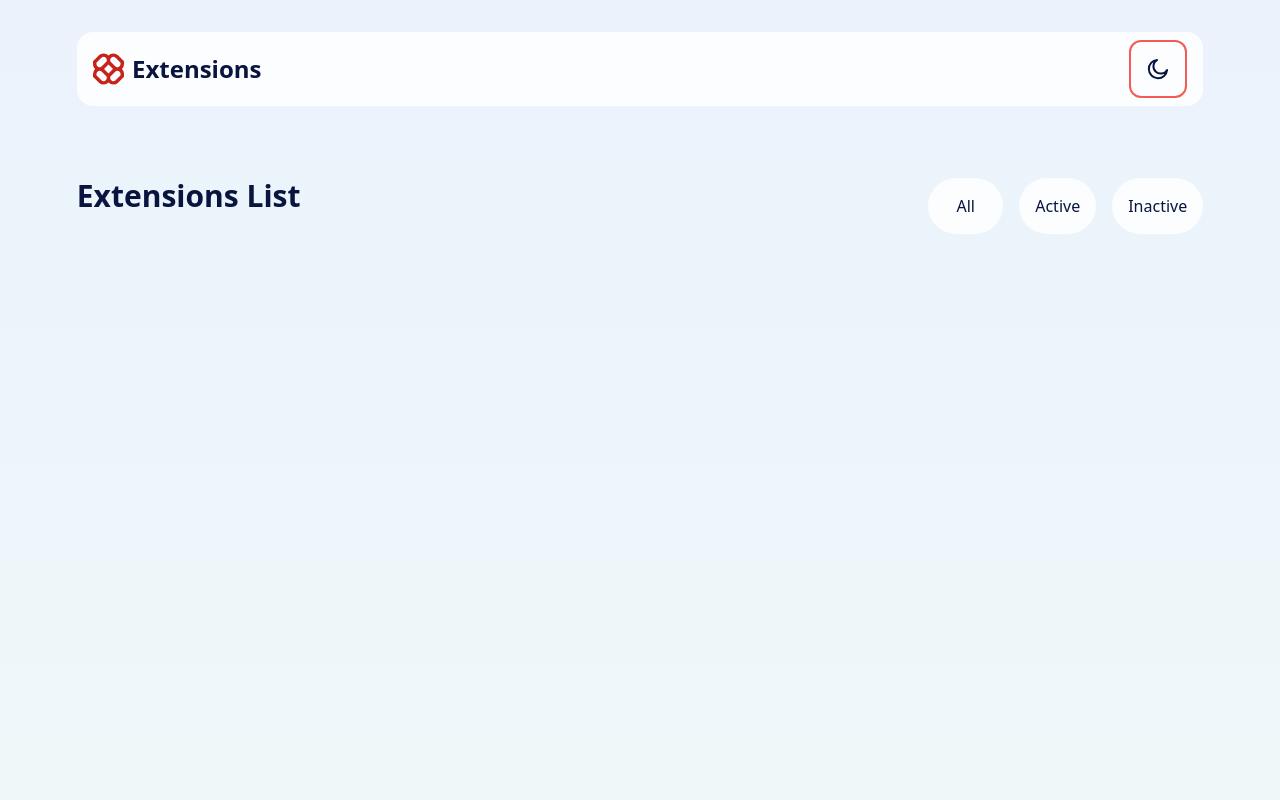
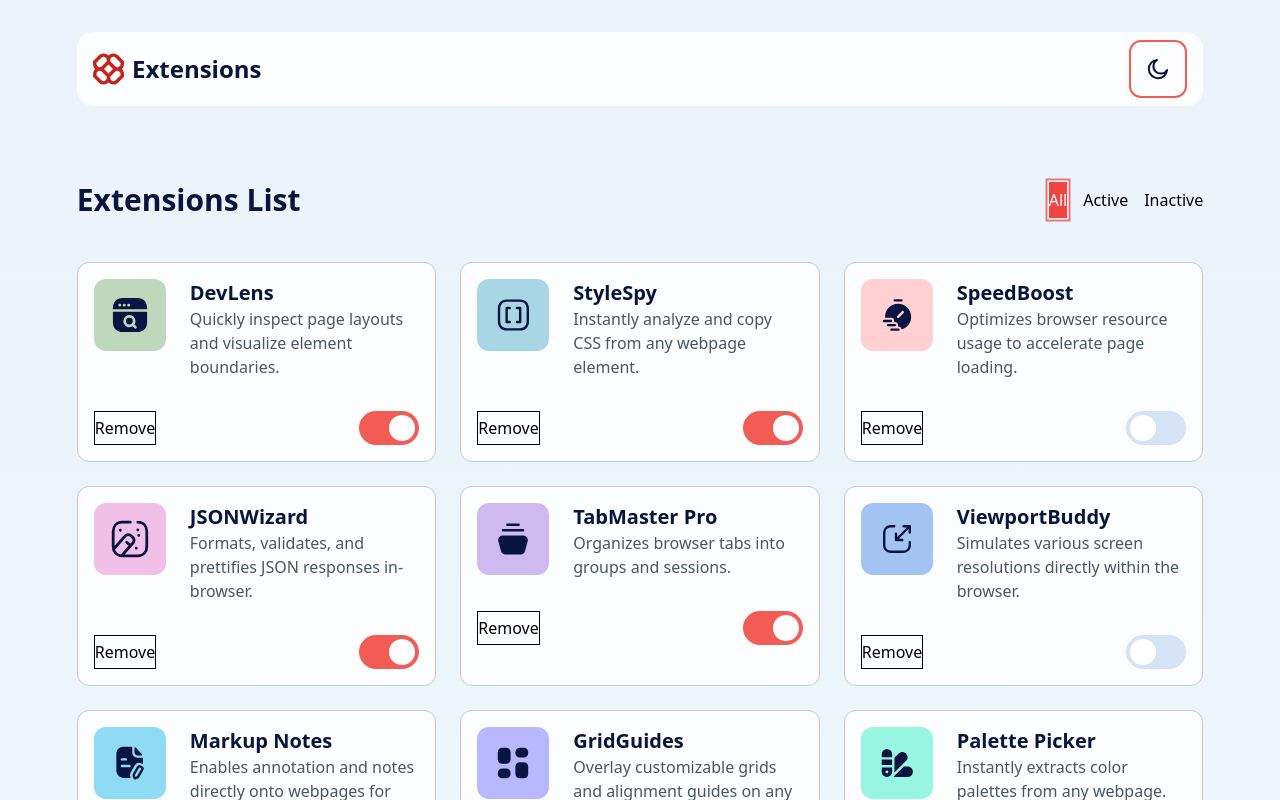
Before and after one commit to Shashank-k-prabhu/Browser-extension-manager-UI, a React (Vite) app: page / in a window 1280 px wide. Shown: the top 800 px of the page. Built offline with nearby package versions, Linux system fonts and the light colour scheme.

Commit message:
few more changes

```diff
--- /dev/null
+++ b/src/Card/Card.jsx
@@ -0,0 +1,53 @@
+import React, { useEffect, useState } from "react";
+
+// Import all logos at once using Vite's glob import
+const logoModules = import.meta.glob("../assets/images/*.svg", { eager: true });
+
+const Card = ({ logo, name, description, isActive }) => {
+  const [logoSrc, setLogoSrc] = useState(null);
+
+  useEffect(() => {
+    // Convert filename to full path
+    const logoPath = logo;
+    console.log(logoModules);
+
+    if (logoModules[logoPath]) {
+      setLogoSrc(logoModules[logoPath].default);
+    } else {
+      console.error("Logo not found:", logo);
+    }
+  }, [logo]);
+
+  if (!logoSrc) return <div>Loading...</div>;
+
+  return (
+    <div className="card">
+      <div className="flex flex-row gap-6">
+        <img src={logoSrc} alt={`${name} logo`} className="w-18 h-18" />
+        <div>
+          <h3 className="text-xl font-semibold text-theme">{name}</h3>
+          <p className="text-gray-600">{description}</p>
+        </div>
+      </div>
+      <div className="flex flex-row justify-between">
+        <button className="choice-buttons !border hover:!border-red-400">
+          Remove
+        </button>
+
+        <label className="switch">
+          <input
+            type="checkbox"
+            checked={isActive}
+            onClick={() => {
+              console.log("Toggle active state");
+              isActive = !isActive;
+            }}
+          />
+          <span className="slider round"></span>
+        </label>
+      </div>
+    </div>
+  );
+};
+
+export default Card;
--- a/src/Extensions/Extensions.jsx
+++ b/src/Extensions/Extensions.jsx
@@ -1,15 +1,62 @@
-import React from "react";
+import React, { useState } from "react";
+import data from "../assets/data.json";
+import Card from "../Card/Card";
+const Extensions = () => {
+  const [state, setState] = useState("All");
 
-const Extensions = () => {
+  const handleChoice = (choice) => {
+    setState(choice);
+  };
+
   return (
     <div className="py-10">
-      <div className="flex flex-row justify-between">
+      <div className="flex flex-row justify-between py-1">
         <h2 className="text-3xl font-bold text-theme">Extensions List</h2>
         <div className="flex flex-row gap-4">
-          <button className="choice-buttons p-4 rounded-4xl">All</button>
-          <button className="choice-buttons p-4 rounded-4xl">Active</button>
-          <button className="choice-buttons p-4 rounded-4xl">Inactive</button>
+          <button
+            className={`choice-buttons ${
+              state === "All" ? "selected-button-text" : ""
+            }`}
+            onClick={() => handleChoice("All")}
+          >
+            All
+          </button>
+          <button
+            className={`choice-buttons ${
+              state === "Active"
+                ? "ring-2 ring-red-400 ring-offset-[1.5px] !bg-red-500 selected-button-text"
+                : ""
+            }`}
+            onClick={() => handleChoice("Active")}
+          >
+            Active
+          </button>
+
+          <button
+            className={`choice-buttons ${
+              state === "Inactive"
+                ? "ring-2 ring-red-400 ring-offset-[1.5px] !bg-red-500 selected-button-text"
+                : ""
+            }`}
+            onClick={() => handleChoice("Inactive")}
+          >
+            Inactive
+          </button>
         </div>
+      </div>
+      <div className="grid grid-cols-1 sm:grid-cols-2 md:grid-cols-3 lg:grid-cols-3 gap-6 py-10">
+        {data
+          .filter(
+            (item) => state === "All" || item.isActive === (state === "Active")
+          )
+          .map((item) => (
+            <Card
+              logo={item.logo}
+              name={item.name}
+              description={item.description}
+              isActive={item.isActive}
+            />
+          ))}
       </div>
     </div>
   );
--- a/src/assets/data.json
+++ b/src/assets/data.json
@@ -1,72 +1,72 @@
 [
     {
-        "logo": "./assets/images/logo-devlens.svg",
+        "logo": "../assets/images/logo-devlens.svg",
         "name": "DevLens",
         "description": "Quickly inspect page layouts and visualize element boundaries.",
         "isActive": true
     },
     {
-        "logo": "./assets/images/logo-style-spy.svg",
+        "logo": "../assets/images/logo-style-spy.svg",
         "name": "StyleSpy",
         "description": "Instantly analyze and copy CSS from any webpage element.",
         "isActive": true
     },
     {
-        "logo": "./assets/images/logo-speed-boost.svg",
+        "logo": "../assets/images/logo-speed-boost.svg",
         "name": "SpeedBoost",
         "description": "Optimizes browser resource usage to accelerate page loading.",
         "isActive": false
     },
     {
-        "logo": "./assets/images/logo-json-wizard.svg",
+        "logo": "../assets/images/logo-json-wizard.svg",
         "name": "JSONWizard",
         "description": "Formats, validates, and prettifies JSON responses in-browser.",
         "isActive": true
     },
     {
-        "logo": "./assets/images/logo-tab-master-pro.svg",
+        "logo": "../assets/images/logo-tab-master-pro.svg",
         "name": "TabMaster Pro",
         "description": "Organizes browser tabs into groups and sessions.",
         "isActive": true
     },
     {
-        "logo": "./assets/images/logo-viewport-buddy.svg",
+        "logo": "../assets/images/logo-viewport-buddy.svg",
         "name": "ViewportBuddy",
         "description": "Simulates various screen resolutions directly within the browser.",
         "isActive": false
     },
     {
-        "logo": "./assets/images/logo-markup-notes.svg",
+        "logo": "../assets/images/logo-markup-notes.svg",
         "name": "Markup Notes",
         "description": "Enables annotation and notes directly onto webpages for collaborative debugging.",
         "isActive": true
     },
     {
-        "logo": "./assets/images/logo-grid-guides.svg",
+        "logo": "../assets/images/logo-grid-guides.svg",
         "name": "GridGuides",
         "description": "Overlay customizable grids and alignment guides on any webpage.",
         "isActive": false
     },
     {
-        "logo": "./assets/images/logo-palette-picker.svg",
+        "logo": "../assets/images/logo-palette-picker.svg",
         "name": "Palette Picker",
         "description": "Instantly extracts color palettes from any webpage.",
         "isActive": true
     },
     {
-        "logo": "./assets/images/logo-link-checker.svg",
+        "logo": "../assets/images/logo-link-checker.svg",
         "name": "LinkChecker",
         "description": "Scans and highlights broken links on any page.",
         "isActive": true
     },
     {
-        "logo": "./assets/images/logo-dom-snapshot.svg",
+        "logo": "../assets/images/logo-dom-snapshot.svg",
         "name": "DOM Snapshot",
         "description": "Capture and export DOM structures quickly.",
         "isActive": false
     },
     {
-        "logo": "./assets/images/logo-console-plus.svg",
+        "logo": "../assets/images/logo-console-plus.svg",
         "name": "ConsolePlus",
         "description": "Enhanced developer console with advanced filtering and logging.",
         "isActive": true
--- a/src/index.css
+++ b/src/index.css
@@ -17,6 +17,9 @@
   --color-red-700: hsl(3, 77%, 44%);
 
   --font-body: "Noto Sans", sans-serif;
+
+
+
 }
 
 /* Theme overrides */
@@ -26,14 +29,20 @@
   --color-primary: var(--color-neutral-800);
  --color-secondary: var(--color-neutral-600);
   --color-accent: var(--color-red-500);
+  --color-selected-text: var(--color-neutral-900);
+  --color-border: var(--color-neutral-600);
+  --color-toggle-bg: var(--color-neutral-700);
 }
 
 :root.theme-light {
   --color-bg: linear-gradient(180deg, #EBF2FC 0%, #EEF8F9 100%);
   --color-text: var(--color-neutral-900);
   --color-primary: var(--color-neutral-0);
-   --color-secondary: var(--color-neutral-600);
+   --color-secondary: var(--color-neutral-0);
   --color-accent: var(--color-red-400);
+  --color-selected-text: var(--color-neutral-0);
+  --color-border: var(--color-neutral-300);
+  --color-toggle-bg: var(--color-neutral-200);
 }
 
 
@@ -48,11 +57,99 @@
     .text-theme{
         color: var(--color-text);
     }
+
+    .border
     .choice-buttons{
       background: var(--color-primary);
       color: var(--color-text);
       border-radius: 32px;
-      padding: 16px;
+      padding: 12px;
       min-width: 75px;
+      cursor: pointer;
+      border: none;
+      height: fit-content;
+      border: 2px solid transparent;
     }
+    .choice-buttons:hover{
+      background: var(--color-secondary);
+      border: 2px solid var(--color-red-400);
+      transition: all 0.2s ease-in-out;
+    }
+
+    .selected-button-text{
+      color: var(--color-selected-text);
+      font-weight: 500;
+      box-shadow: 0 0 0 2px #f87171;
+      box-shadow: 0 0 0 1.5px var(--color-selected-text), 0 0 0 calc(1.5px + 2px) #f87171;
+      background-color: #ef4444 !important;
+    }
+
+    .card{
+      display: flex;
+      flex-direction: column;
+      background: var(--color-primary);
+      padding: 1rem;
+      border-radius: 0.75rem;
+      border: 1px solid var(--color-border);
+      gap: 2rem;
+    }
+
+
+
 }
+
+.switch {
+  position: relative;
+  display: inline-block;
+  width: 60px;
+  height: 34px;
+}
+
+.switch input {
+  opacity: 0;
+  width: 0;
+  height: 0;
+}
+
+.slider {
+  position: absolute;
+  cursor: pointer;
+  top: 0;
+  left: 0;
+  right: 0;
+  bottom: 0;
+  background-color: var(--color-toggle-bg);
+  -webkit-transition: .4s;
+  transition: .4s;
+}
+
+.slider:before {
+  position: absolute;
+  content: "";
+  height: 26px;
+  width: 26px;
+  left: 4px;
+  bottom: 4px;
+  background-color: white;
+  -webkit-transition: .4s;
+  transition: .4s;
+}
+
+input:checked + .slider {
+  background-color: var(--color-red-400);
+}
+
+input:checked + .slider:before {
+  -webkit-transform: translateX(26px);
+  -ms-transform: translateX(26px);
+  transform: translateX(26px);
+}
+
+/* Rounded sliders */
+.slider.round {
+  border-radius: 34px;
+}
+
+.slider.round:before {
+  border-radius: 50%;
+}
```
